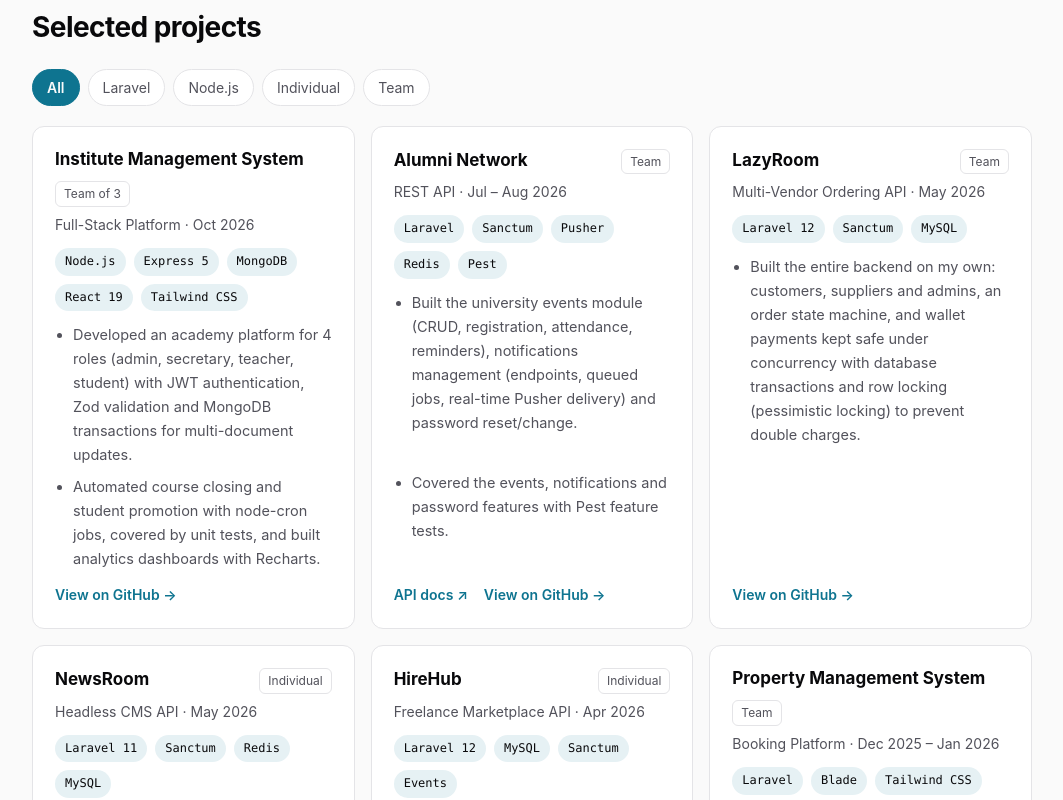
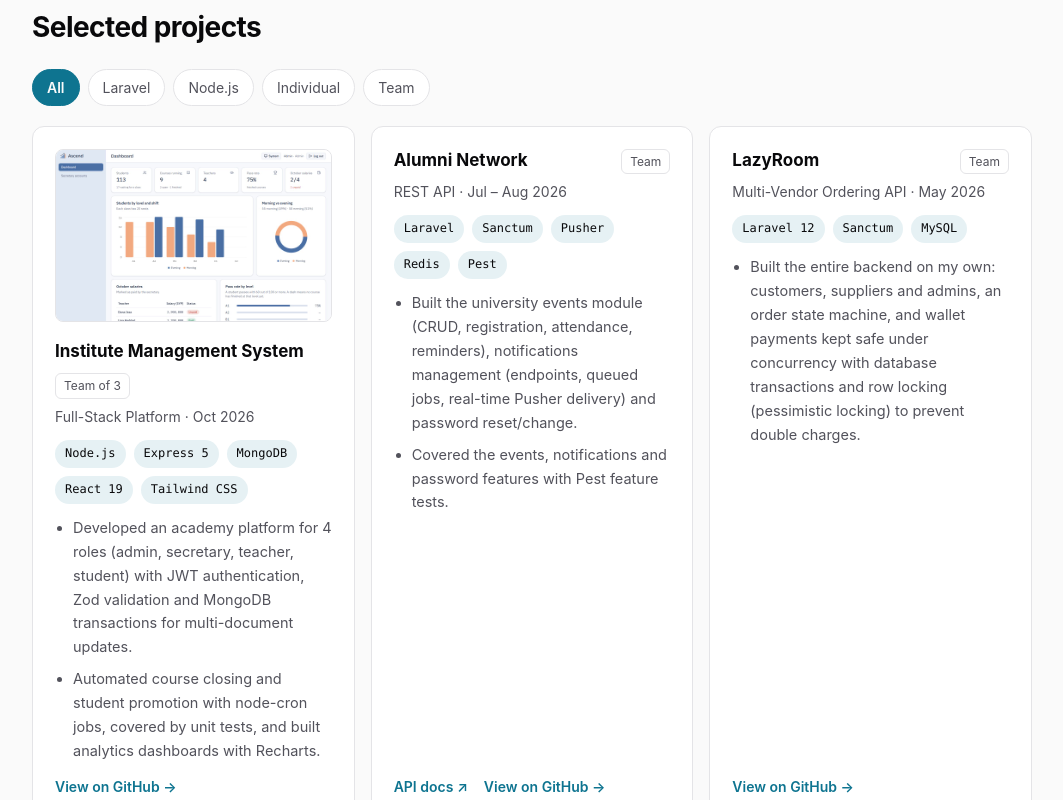
Before and after one commit to hasan123dayoub-del/portfolio, a React (Vite) app: page / in a window 1280 px wide. Shown: the part 2380-3180 px from the top of the page, without its empty margins (108-1171 px from the left). Built offline with nearby package versions, Linux system fonts and the light colour scheme.

Commit message:
Add Institute dashboard screenshot; keep project bullet lists packed at the top

```diff
--- a/src/App.css
+++ b/src/App.css
@@ -287,6 +287,7 @@
   display: grid;
   gap: 8px;
   flex: 1;
+  align-content: start;
 }
 
 .link {
@@ -663,3 +664,13 @@
   flex-wrap: wrap;
   gap: 8px 16px;
 }
+
+.project-shot {
+  width: 100%;
+  height: auto;
+  aspect-ratio: 16 / 10;
+  object-fit: cover;
+  object-position: top left;
+  border: 1px solid var(--border);
+  border-radius: 8px;
+}
--- a/src/App.tsx
+++ b/src/App.tsx
@@ -267,6 +267,18 @@ function App() {
           <div className="grid projects">
             {visibleProjects.map((p) => (
               <article className="card project" key={p.name}>
+                {p.image && (
+                  <a href={`${import.meta.env.BASE_URL}${p.image}`} target="_blank" rel="noreferrer">
+                    <img
+                      className="project-shot"
+                      src={`${import.meta.env.BASE_URL}${p.image}`}
+                      alt={`${p.name} screenshot`}
+                      width="1280"
+                      height="800"
+                      loading="lazy"
+                    />
+                  </a>
+                )}
                 <div className="row">
                   <h3>{p.name}</h3>
                   <span className="badge">{p.kind}</span>
--- a/src/data.ts
+++ b/src/data.ts
@@ -82,6 +82,8 @@ export interface Project {
   repo: string;
   live?: string;
   docs?: string;
+  // Screenshot under public/, e.g. 'projects/name.jpg' (1280x800).
+  image?: string;
 }
 
 export const projects: Project[] = [
@@ -96,6 +98,7 @@ export const projects: Project[] = [
       'Automated course closing and student promotion with node-cron jobs, covered by unit tests, and built analytics dashboards with Recharts.',
     ],
     repo: 'https://github.com/hasan123dayoub-del/Institute-Management-System',
+    image: 'projects/institute-admin.jpg',
   },
   {
     name: 'Alumni Network',
```
Also changed, not shown: public/projects/institute-admin.jpg (added), public/projects/institute-classes.jpg (added).
